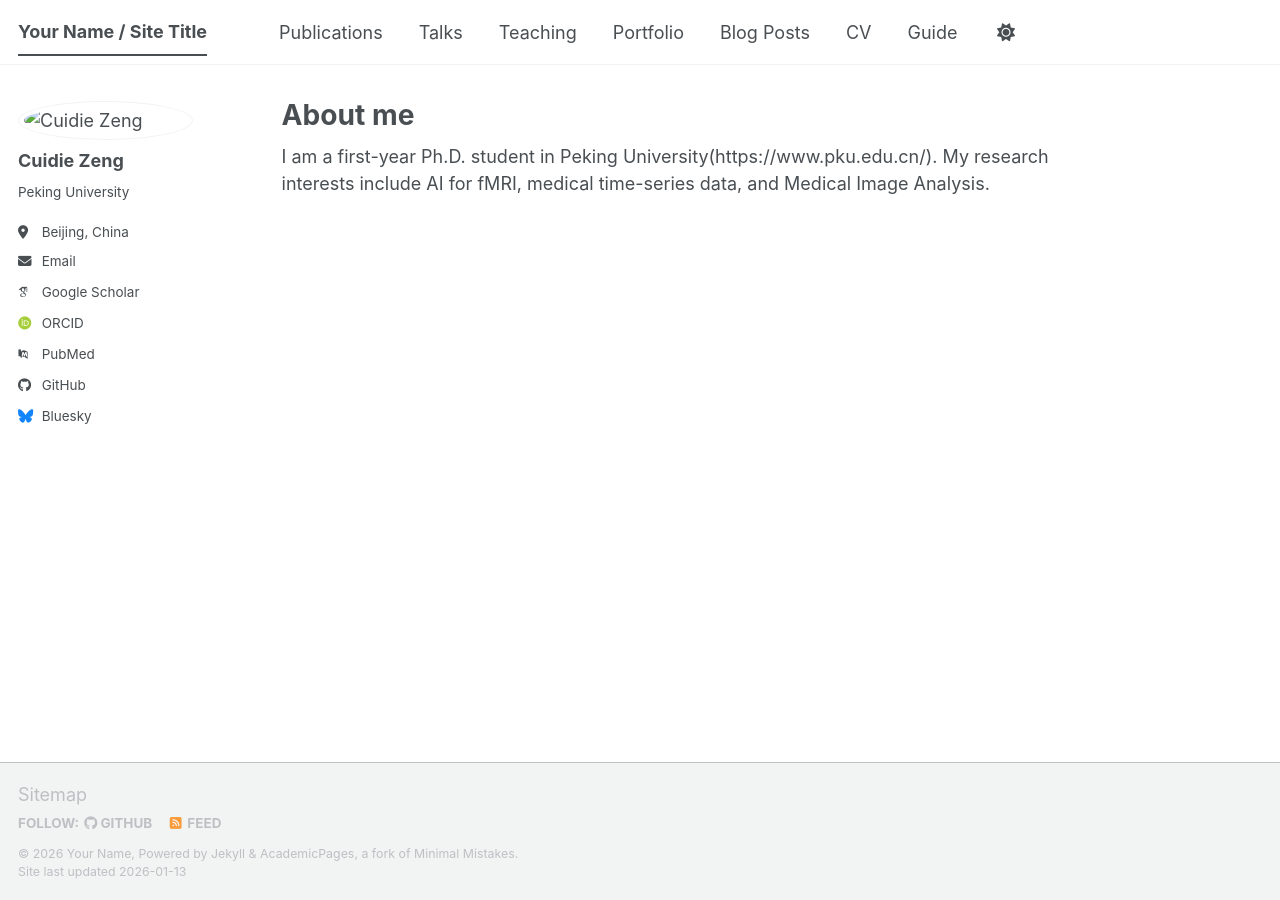
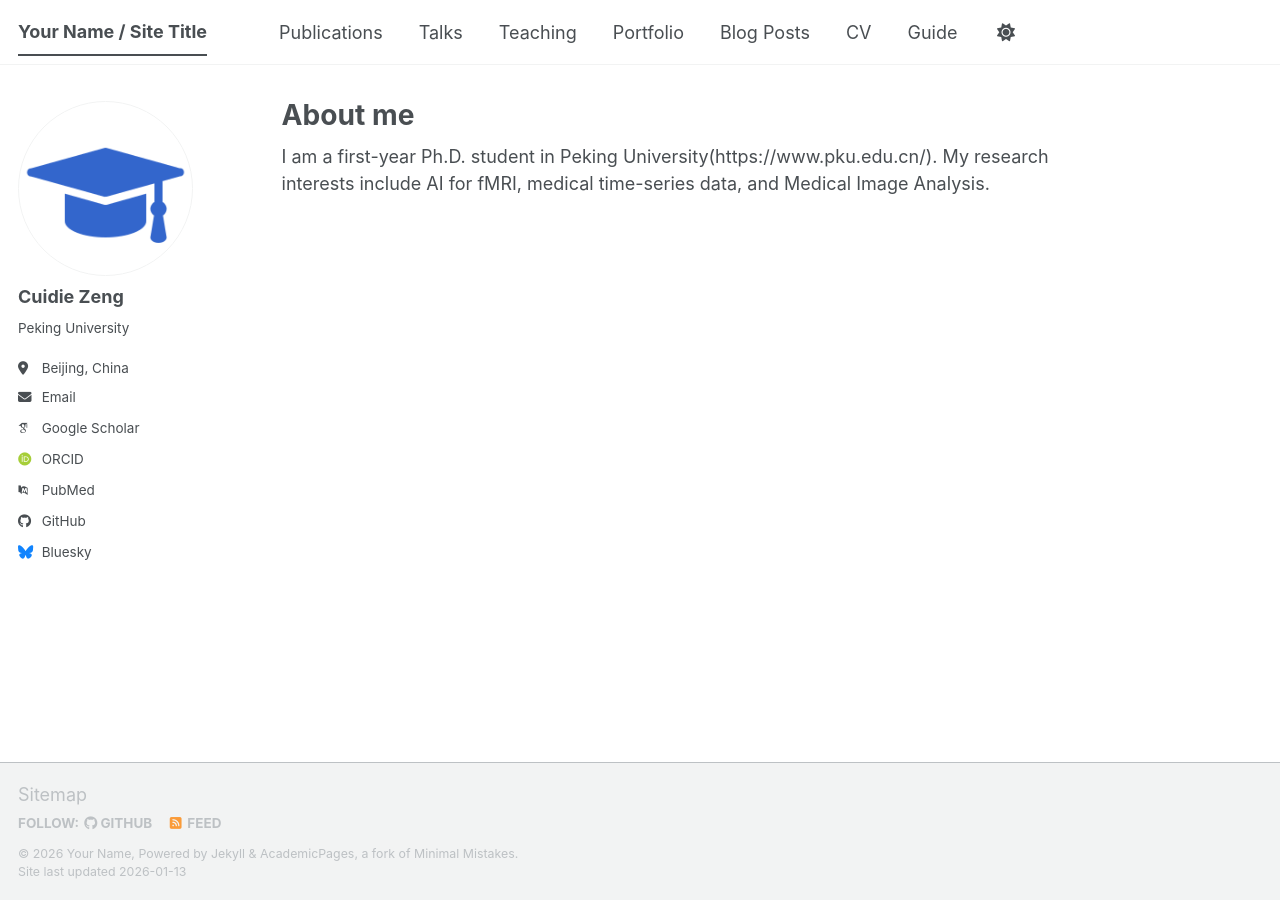
Before and after one commit to dd-blip/dd-blip.github.io, a Jekyll site: the page built from _pages/about.md, in a window 1280 px wide. Built offline with Jekyll 4.4.1, drawn with Linux system fonts in a browser that asks for light colours; some web fonts are replaced; a script bundle is joined from its source files by our own code; library files that are not in the unit come from our copies.

Commit message:
Update _config.yml

```diff
--- a/_config.yml
+++ b/_config.yml
@@ -23,7 +23,7 @@ repository               : "dd-blip/dd-blip.github.io"
 #               Additional customization can be done by editing /_includes/author-profile.html
 author:
   # Biographic information
-  avatar           : "images/apple-touch-icon-180x180.png"
+  avatar           : "../images/apple-touch-icon-180x180.png"
   name             : "Cuidie Zeng"
   pronouns         : # example: "she/her"
   bio              : "Peking University"
```
